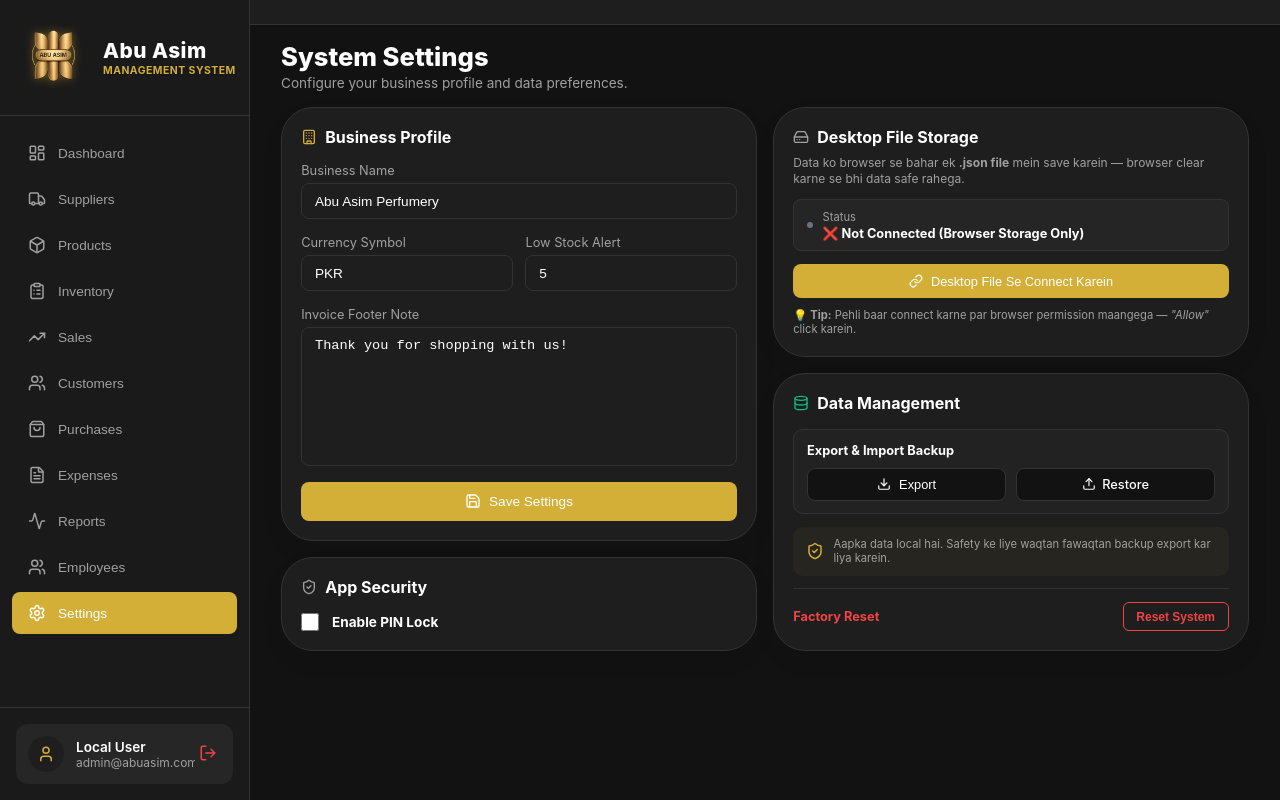
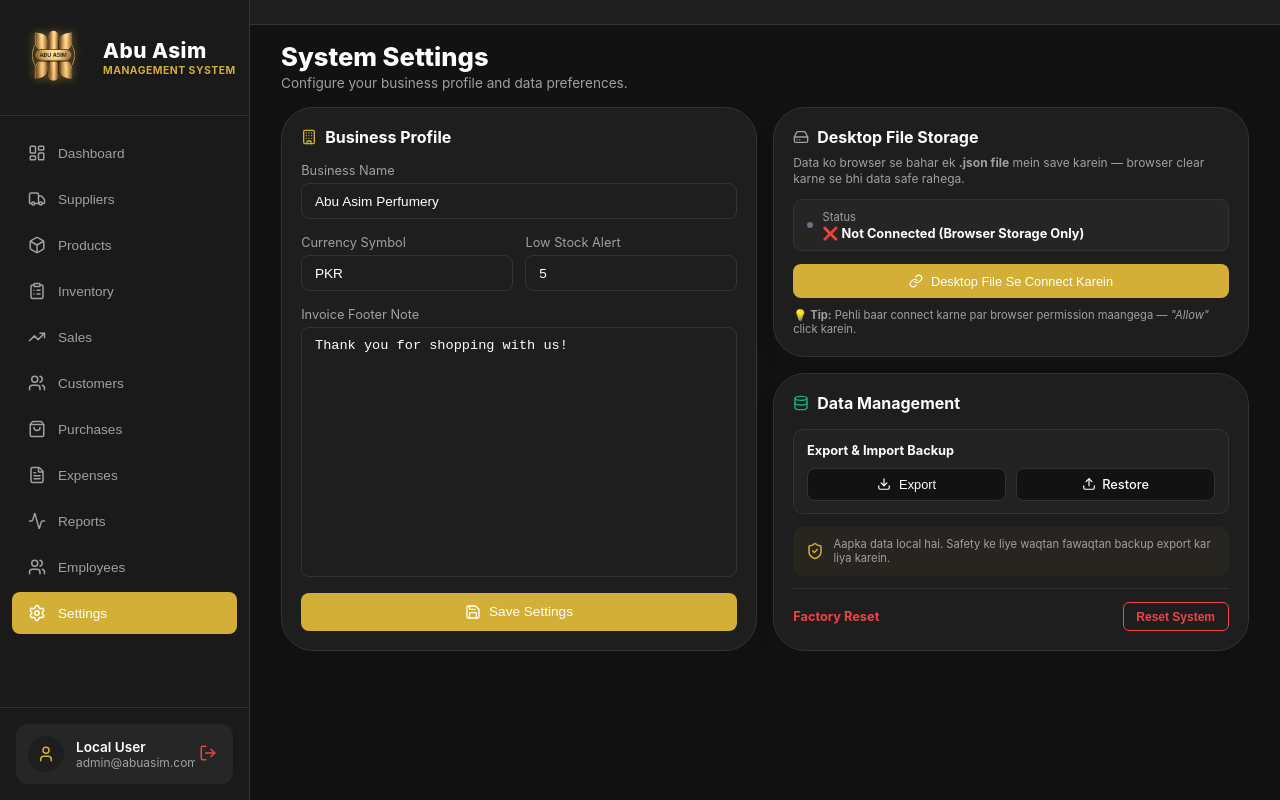
Before and after one commit to muavia123098-ship-it/abu-asim-system, a React (Vite) app: page /#/settings in a window 1280 px wide. Built offline with nearby package versions, Linux system fonts and the light colour scheme.

Commit message:
Add files via upload

```diff
--- a/src/App.jsx
+++ b/src/App.jsx
@@ -13,17 +13,14 @@ import Employees from './Employees';
 import Settings from './Settings';
 import SplashScreen from './SplashScreen';
 import ErrorBoundary from './ErrorBoundary';
-import PinScreen from './PinScreen';
 
 function App() {
   const [showSplash, setShowSplash] = useState(true);
-  const [isLocked, setIsLocked] = useState(true);
 
   return (
     <ErrorBoundary>
       {showSplash && <SplashScreen onFinish={() => setShowSplash(false)} />}
-      {!showSplash && isLocked && <PinScreen onUnlock={() => setIsLocked(false)} />}
-      <div style={{ opacity: showSplash || isLocked ? 0 : 1, visibility: showSplash || isLocked ? 'hidden' : 'visible', transition: 'opacity 0.5s ease-in', height: '100vh', width: '100vw' }}>
+      <div style={{ opacity: showSplash ? 0 : 1, visibility: showSplash ? 'hidden' : 'visible', transition: 'opacity 0.5s ease-in', height: '100vh', width: '100vw' }}>
         <Router>
           <Routes>
             <Route path="/" element={<Navigate to="/dashboard" replace />} />
--- a/src/Settings.jsx
+++ b/src/Settings.jsx
@@ -12,9 +12,7 @@ export default function Settings() {
     businessName: 'Abu Asim Perfumery',
     currency: 'PKR',
     invoiceNote: 'Thank you for shopping with us!',
-    lowStockThreshold: 5,
-    appLockEnabled: false,
-    appPin: ''
+    lowStockThreshold: 5
   });
   const [isLoading, setIsLoading] = useState(false);
   const [backupLoading, setBackupLoading] = useState(false);
@@ -233,41 +231,6 @@ export default function Settings() {
               </button>
             </div>
           </div>
-
-          {/* Security Settings */}
-          <div className="glass-panel" style={{ padding: '1.2rem', border: settings.appLockEnabled ? '1px solid rgba(212,175,55,0.5)' : '1px solid var(--border-color)' }}>
-            <h3 style={{ margin: '0 0 1rem 0', display: 'flex', alignItems: 'center', gap: '0.5rem', fontSize: '1rem' }}>
-               <ShieldCheck size={16} color={settings.appLockEnabled ? 'var(--primary)' : 'var(--text-muted)'} />
-               App Security
-            </h3>
-            <div style={{ display: 'flex', flexDirection: 'column', gap: '1rem' }}>
-              <label style={{ display: 'flex', alignItems: 'center', gap: '0.8rem', cursor: 'pointer' }}>
-                <input
-                  type="checkbox"
-                  checked={settings.appLockEnabled}
-                  onChange={e => setSettings({...settings, appLockEnabled: e.target.checked})}
-                  style={{ width: '18px', height: '18px', accentColor: 'var(--primary)', cursor: 'pointer' }}
-                />
-                <span style={{ fontSize: '0.85rem', fontWeight: 'bold' }}>Enable PIN Lock</span>
-              </label>
-
-              {settings.appLockEnabled && (
-                <div>
-                  <label style={{ fontSize: '0.8rem', color: 'var(--text-muted)', display: 'block', marginBottom: '0.3rem' }}>4-Digit Security PIN</label>
-                  <input
-                    type="text"
-                    maxLength="4"
-                    className="input-field w-full"
-                    style={{ padding: '0.6rem 0.8rem', fontSize: '1.2rem', letterSpacing: '8px', textAlign: 'center', fontWeight: 'bold' }}
-                    placeholder="1234"
-                    value={settings.appPin}
-                    onChange={e => setSettings({...settings, appPin: e.target.value.replace(/\D/g, '')})}
-                  />
-                  <p style={{ fontSize: '0.7rem', color: 'var(--text-muted)', margin: '0.5rem 0 0 0', lineHeight: '1.3' }}>Yeh PIN app kholne se pehle maanga jayega.</p>
-                </div>
-              )}
-            </div>
-          </div>
         </div>
 
           {/* Data Management Refined */}
```
